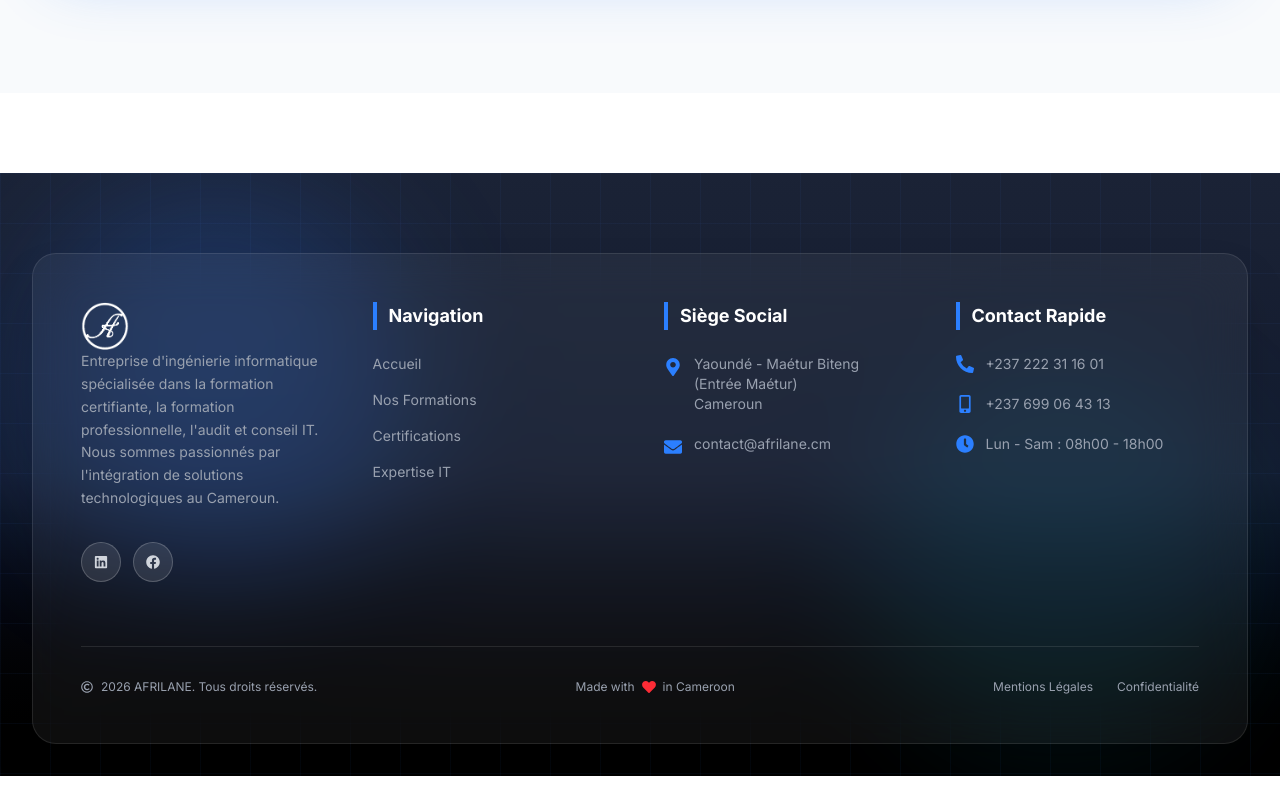
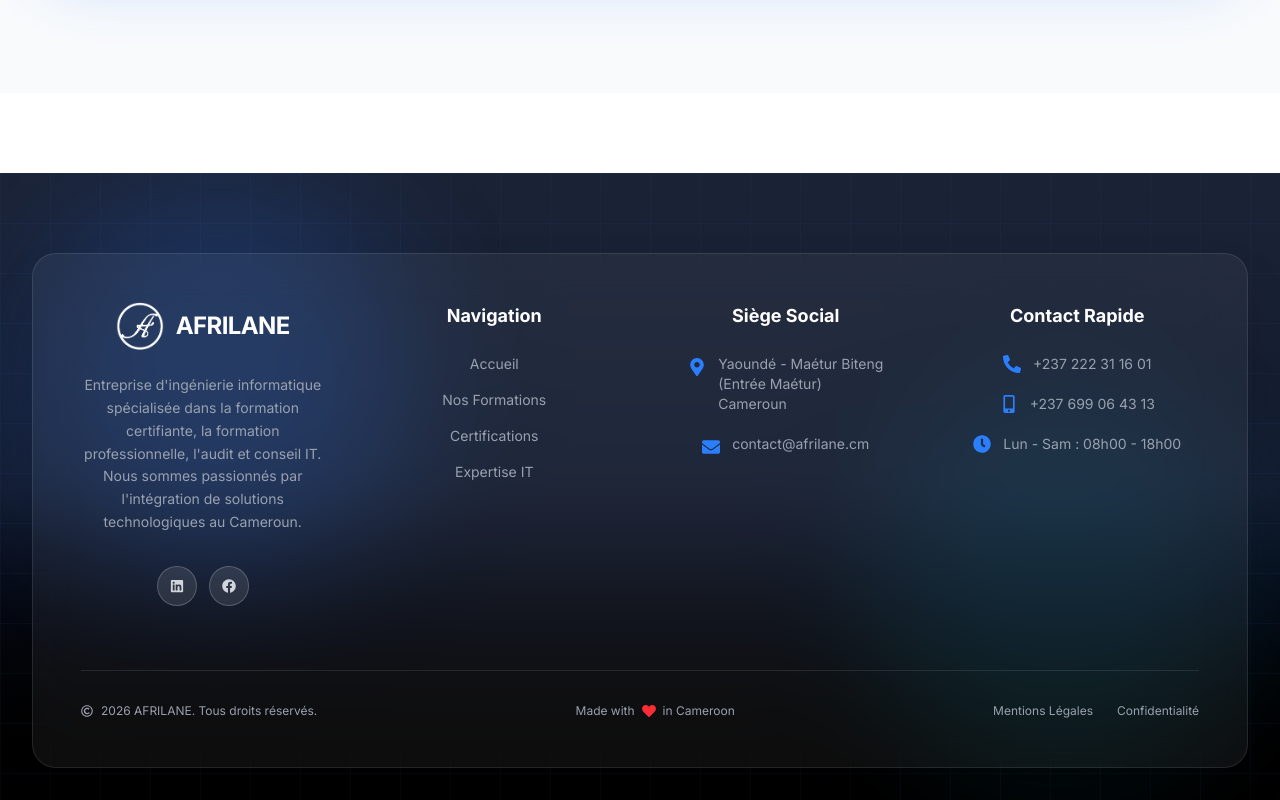
Before and after one commit to 7even5iv/afrilane-website, a React (Vite) app: page / in a window 1280 px wide. Shown: the part 6889-7689 px from the top of the page. Before the commit the page ends 7665 px from the top, so only its background shows below. Built offline with nearby package versions, Linux system fonts and the light colour scheme; no server answers.

Commit message:
:Mise à jour 01/06/2026

```diff
--- a/src/components/layout/Footer.tsx
+++ b/src/components/layout/Footer.tsx
@@ -115,25 +115,32 @@ const Footer = () => {
                 {/* Container principal Glassmorphism */}
                 <div className="relative backdrop-blur-xl bg-white/5 border border-white/10 rounded-3xl p-8 md:p-12 shadow-2xl hover:shadow-[0_0_50px_rgba(59,130,246,0.2)] transition-shadow duration-500">
 
-                    <div className="grid grid-cols-1 md:grid-cols-2 lg:grid-cols-4 gap-12 mb-16">
+                    <div className="grid grid-cols-1 md:grid-cols-2 lg:grid-cols-4 gap-12 mb-16 text-center">
 
                         {/* SECTION LOGO & ABOUT */}
-                        <motion.div className="space-y-6" variants={itemVariants}>
-                            <Link to="/">
+                        <motion.div className="space-y-6 flex flex-col items-center" variants={itemVariants}>
+                            <Link to="/" className="flex items-center justify-center gap-3 group">
                                 <motion.img
                                     src={logo}
                                     alt="Afrilane"
                                     className="h-12 w-auto brightness-0 invert"
                                     whileHover={{ scale: 1.05, rotate: 2 }}
                                 />
+                                <motion.span
+                                    className="text-white text-2xl font-bold tracking-tight"
+                                    whileHover={{ scale: 1.05 }}
+                                    transition={{ duration: 0.2 }}
+                                >
+                                    AFRILANE
+                                </motion.span>
                             </Link>
-                            <p className="text-gray-400 text-sm leading-relaxed">
+                            <p className="text-gray-400 text-sm leading-relaxed max-w-md mx-auto">
                                 Entreprise d'ingénierie informatique spécialisée
                                 dans la formation certifiante, la formation professionnelle, l'audit et conseil IT. Nous sommes passionnés par
                                 l'intégration de solutions technologiques
                                 au Cameroun.
                             </p>
-                            <div className="flex gap-3 pt-2">
+                            <div className="flex gap-3 pt-2 justify-center">
                                 {socialLinks.map((social, index) => (
                                     <motion.a
                                         key={index}
@@ -151,7 +158,7 @@ const Footer = () => {
 
                         {/* SECTION NAVIGATION */}
                         <motion.div variants={itemVariants}>
-                            <h4 className="text-lg font-bold mb-6 border-l-4 border-blue-500 pl-3 text-white">
+                            <h4 className="text-lg font-bold mb-6 text-white">
                                 Navigation
                             </h4>
                             <ul className="space-y-4 text-sm">
@@ -170,13 +177,13 @@ const Footer = () => {
 
                         {/* SECTION ADRESSE (YAOUNDÉ) */}
                         <motion.div variants={itemVariants}>
-                            <h4 className="text-lg font-bold mb-6 border-l-4 border-blue-500 pl-3 text-white">
+                            <h4 className="text-lg font-bold mb-6 text-white">
                                 Siège Social
                             </h4>
                             <ul className="space-y-5 text-gray-400 text-sm">
-                                <li className="flex items-start gap-3 group">
+                                <li className="flex items-start justify-center gap-3 group">
                                     <FaMapMarkerAlt className="text-blue-500 text-lg mt-1 group-hover:scale-110 transition-transform flex-shrink-0" />
-                                    <span>
+                                    <span className="text-left">
                                         Yaoundé - Maétur Biteng
                                         <br />
                                         (Entrée Maétur)
@@ -184,9 +191,9 @@ const Footer = () => {
                                         Cameroun
                                     </span>
                                 </li>
-                                <li className="flex items-start gap-3 group">
+                                <li className="flex items-start justify-center gap-3 group">
                                     <FaEnvelope className="text-blue-500 text-lg mt-1 group-hover:scale-110 transition-transform flex-shrink-0" />
-                                    <a href="mailto:contact@afrilane.cm" className="hover:text-white transition-colors break-all">
+                                    <a href="mailto:contact@afrilane.cm" className="hover:text-white transition-colors break-all text-left">
                                         contact@afrilane.cm
                                     </a>
                                 </li>
@@ -195,12 +202,12 @@ const Footer = () => {
 
                         {/* SECTION CONTACT */}
                         <motion.div variants={itemVariants}>
-                            <h4 className="text-lg font-bold mb-6 border-l-4 border-blue-500 pl-3 text-white">
+                            <h4 className="text-lg font-bold mb-6 text-white">
                                 Contact Rapide
                             </h4>
                             <ul className="space-y-5 text-gray-400 text-sm">
                                 {contactInfo.map((info, index) => (
-                                    <li key={index} className="flex items-center gap-3 group">
+                                    <li key={index} className="flex items-center justify-center gap-3 group">
                                         <info.icon className="text-blue-500 text-lg group-hover:scale-110 transition-transform flex-shrink-0" />
                                         {info.href ? (
                                             <a href={info.href} className="hover:text-white transition-colors">{info.text}</a>
```
